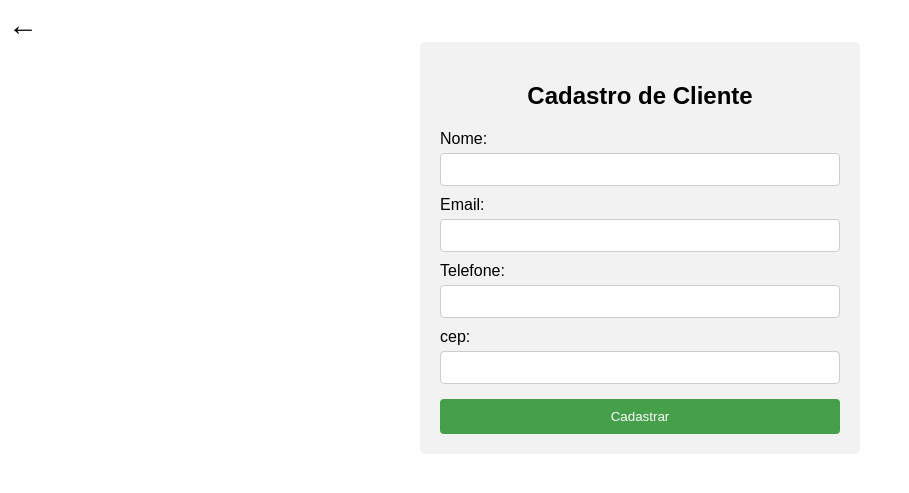
After one commit to EduardoPanizzon/Proj_Final_DB, a PHP site: page /cadastro_cliente.php in a window 1280 px wide. The commit adds this page. Shown: the top 493 px of the page, without its empty margins (0-909 px from the left). Run offline with PHP 8.4, Linux system fonts and the light colour scheme.

Commit message:
featureClientes

```diff
--- /dev/null
+++ b/Projeto/cadastro_cliente.php
@@ -0,0 +1,101 @@
+<?php
+include("conexao.php");
+session_start();
+
+if ($_SERVER["REQUEST_METHOD"] == "POST") {
+  // Retrieve form data
+  $nome = $_POST['nome'];
+  $email = $_POST['email'];
+  $telefone = $_POST['telefone'];
+  $cep = $_POST['cep'];
+
+  $insertQueryCliente = "INSERT INTO Cliente(nome, email, telefone, cep) VALUES ('$nome','$email','$telefone','$cep')";
+  $insertCliente = mysqli_query($mysqli, $insertQueryCliente);
+
+
+
+  header("Location: ../index.php");
+  exit;
+
+}
+?>
+
+<!DOCTYPE html>
+<html>
+<head>
+  <title>Cadastro de Cliente</title>
+  <style>
+    body {
+      font-family: Arial, sans-serif;
+    }
+
+    form {
+      max-width: 400px;
+      margin: 0 auto;
+      padding: 20px;
+      background-color: #f2f2f2;
+      border-radius: 5px;
+    }
+
+    h2 {
+      text-align: center;
+    }
+
+    label {
+      display: block;
+      margin-top: 10px;
+    }
+
+    input[type="text"],
+    input[type="date"],
+    textarea {
+      width: 100%;
+      padding: 8px;
+      border-radius: 4px;
+      border: 1px solid #ccc;
+      box-sizing: border-box;
+      margin-top: 5px;
+    }
+
+    input[type="submit"] {
+      width: 100%;
+      background-color: #4CAF50;
+      color: white;
+      padding: 10px 0;
+      border: none;
+      border-radius: 4px;
+      cursor: pointer;
+      background-color: #45a049;
+      margin-top: 15px;
+    }
+
+    a {
+      color: black;
+      font-size: 30px;
+      text-decoration: none;
+
+    }
+  </style>
+</head>
+<body>
+  <div>
+    <a href="/">←</a>
+  </div>
+  <form method="POST" action="">
+    <h2>Cadastro de Cliente</h2>
+    <label for="nome">Nome:</label>
+    <input type="text" id="nome" name="nome" required>
+
+    <label for="email">Email:</label>
+    <input type="text" id="email" name="email" required>
+
+    <label for="telefone">Telefone:</label>
+    <input type="text" id="telefone" name="telefone" required>
+
+    <label for="cep">cep:</label>
+    <input type="text" id="cep" name="cep" required>
+
+    <input type="submit" value="Cadastrar">
+  </form>
+</body>
+</html>
```
Also changed, not shown: Projeto/index.php (+39 -4 lines).
